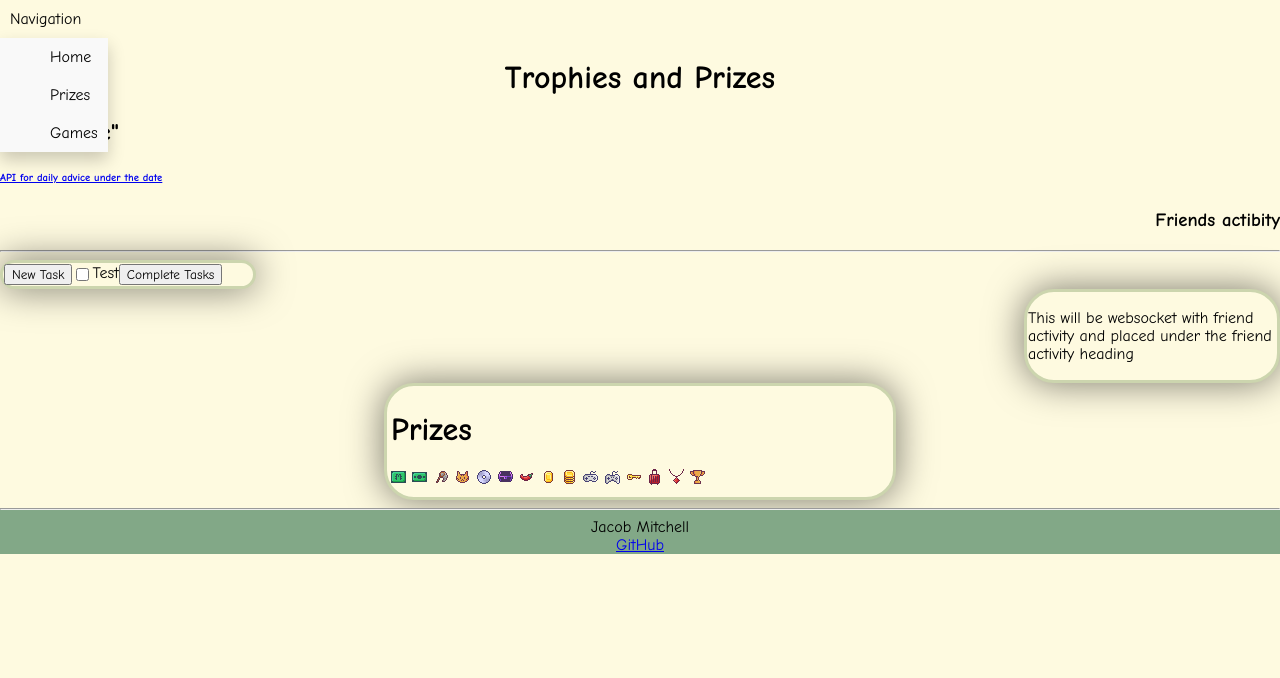
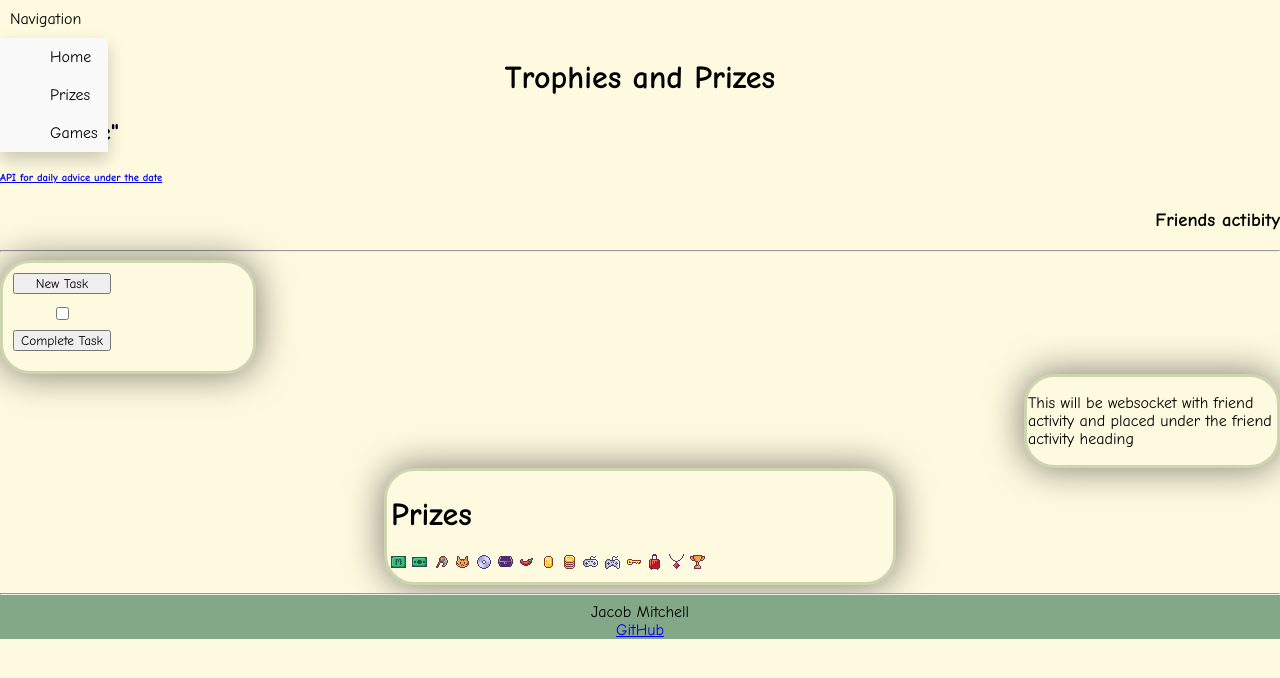
Before and after one commit to mitchja23/startup, a plain HTML site: page Code/home.html in a window 1280 px wide. Drawn offline with Linux system fonts and the light colour scheme.

Commit message:
formatted checklist

```diff
--- a/Code/home.html
+++ b/Code/home.html
@@ -33,14 +33,13 @@
             <hr>
         </header>
 
-        <div id="Leftcontainer">  <!--Task section-->
-
-            <input id="LeftSidedItems" type="button" value="New Task"><br>
-
-            <input id="LeftSidedItems" type="checkbox"/> Test <br>
-
-            <button id="LeftSidedItems" type="submit">Complete Tasks</button>
-        </div>
+<div id="Leftcontainer">
+    <div class="container-wrapper">
+        <button>New Task</button>
+        <input type="checkbox" id="testCheckbox">
+        <button>Complete Task</button>
+    </div>
+</div>
 
         <div id="Rightcontainer">
             <div>
--- a/Code/style.css
+++ b/Code/style.css
@@ -22,8 +22,8 @@ body {
 
 #RightAligned {
     display: flex;
-    justify-content: flex-end;
-    align-items: center;
+    justify-content: flex-end; /* Align items to the right */
+    align-items: center; /* Keep items centered vertically */
     flex-wrap: wrap;
 }
 
@@ -35,7 +35,7 @@ body {
     padding: 1px;
     box-sizing: border-box;
     height: 85%;
-    margin-left: auto;
+    margin-left: auto; /* Adjusted margin */
     box-shadow: 0 0 36px 1px rgba(0, 0, 0, 0.5);
     border-radius: 30px;
 }
@@ -45,14 +45,25 @@ body {
     background: var(--background);
     border: 3.5px solid var(--color);
     width: 20%;
-    padding: 1px;
+    padding: 10px;
     box-sizing: border-box;
-    height: 85%;
+    height: auto;
     margin-right: auto;
     box-shadow: 0 0 36px 1px rgba(0, 0, 0, 0.5);
     border-radius: 30px;
 }
 
+.container-wrapper {
+    display: flex;
+    flex-direction: column;
+    justify-content: space-between;
+    height: 100%;
+}
+
+#Leftcontainer button,
+#Leftcontainer input[type="checkbox"] {
+    margin-bottom: 10px;
+}
 #Centercontainer {
     display: flex;
     background: var(--background);
```
